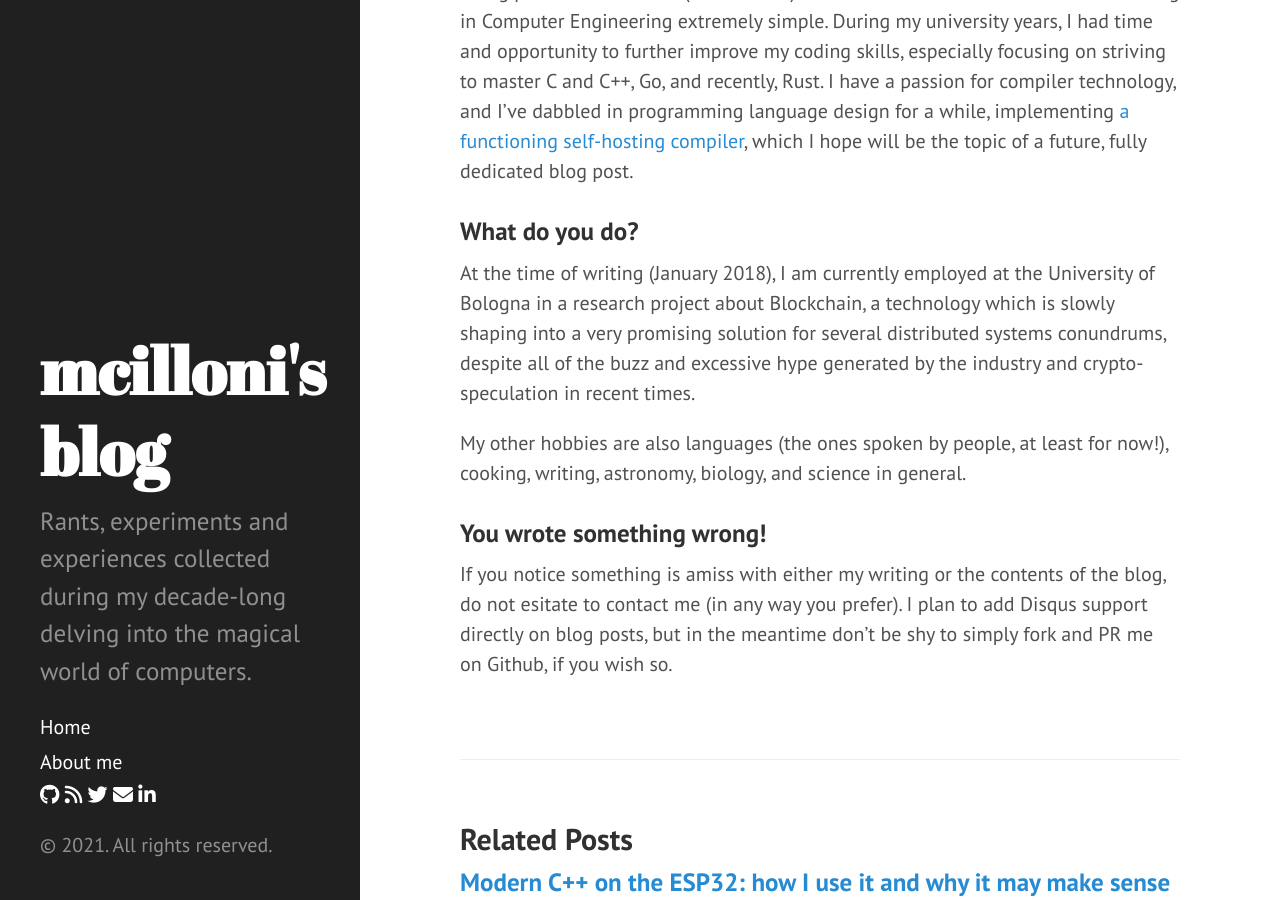
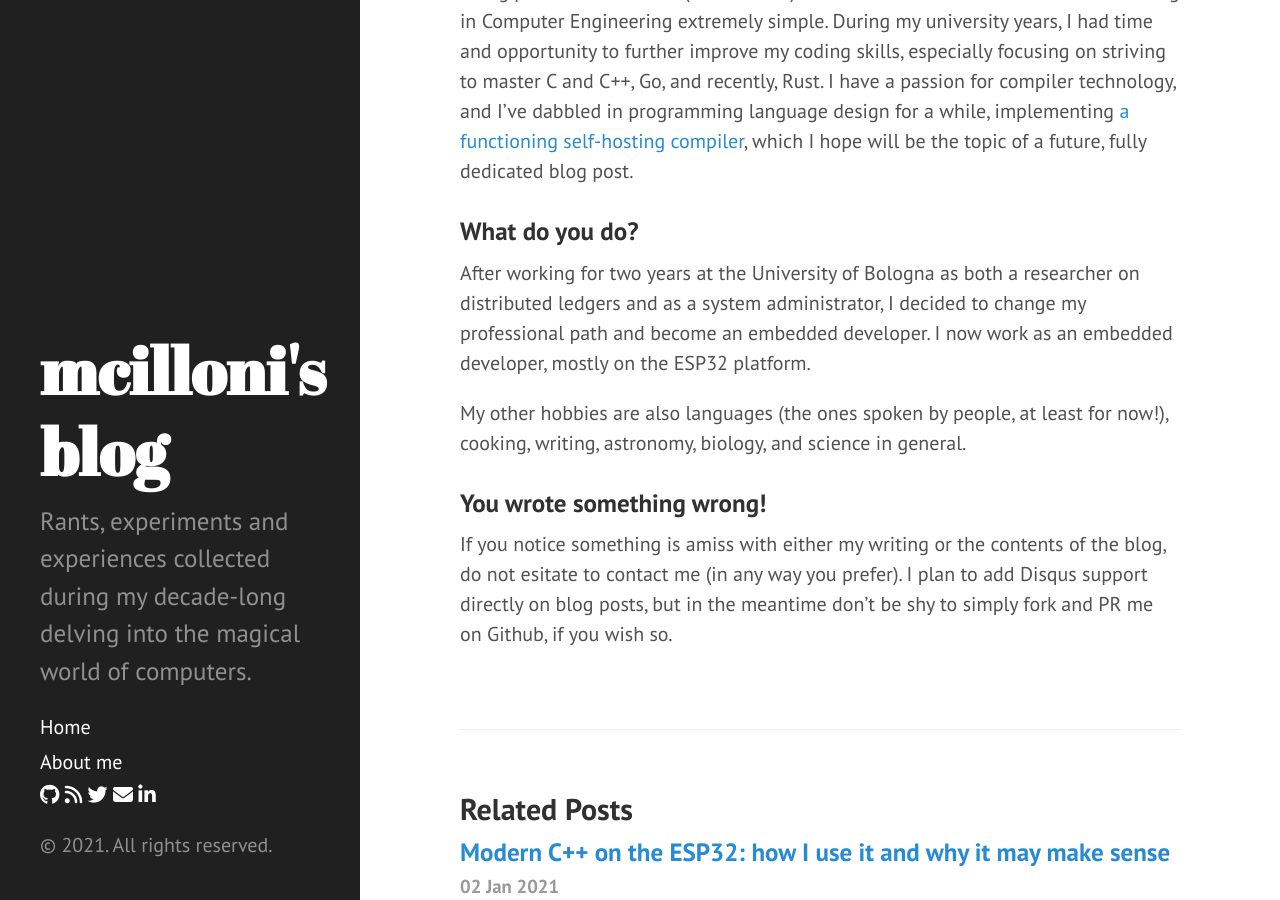
Before and after one commit to mcilloni/mcilloni.github.io, a Jekyll site: the page built from _posts/2018-01-03-first-post.md, in a window 1280 px wide and 900 px high, scrolled down 885 px. Built offline with Jekyll 4.4.1, drawn with Linux system fonts in a browser that asks for light colours; nearby versions of some CDN libraries; comment, search, counter and statistics services are not loaded.

Commit message:
posts: few corrections

```diff
--- a/_posts/2018-01-03-first-post.md
+++ b/_posts/2018-01-03-first-post.md
@@ -15,7 +15,7 @@ I cannot state for certain how many times I found myself delving heart and soul
 Being passionate as I was (and still am) about software made the choice of enrolling in Computer Engineering extremely simple. During my university years, I had time and opportunity to further improve my coding skills, especially focusing on striving to master C and C++, Go, and recently, Rust. I have a passion for compiler technology, and I've dabbled in programming language design for a while, implementing [a functioning self-hosting compiler](https://github.com/mcilloni/fork), which I hope will be the topic of a future, fully dedicated blog post.
 
 ### What do you do?
-At the time of writing (January 2018), I am currently employed at the University of Bologna in a research project about Blockchain, a technology which is slowly shaping into a very promising solution for several distributed systems conundrums, despite all of the buzz and excessive hype generated by the industry and crypto-speculation in recent times.
+After working for two years at the University of Bologna as both a researcher on distributed ledgers and as a system administrator, I decided to change my professional path and become an embedded developer. I now work as an embedded developer, mostly on the ESP32 platform.
 
 My other hobbies are also languages (the ones spoken by people, at least for now!), cooking, writing, astronomy, biology, and science in general.
 
```
Also changed, not shown: _posts/2018-01-20-oh-god-why-NAT66.md (+1 -1 lines).
